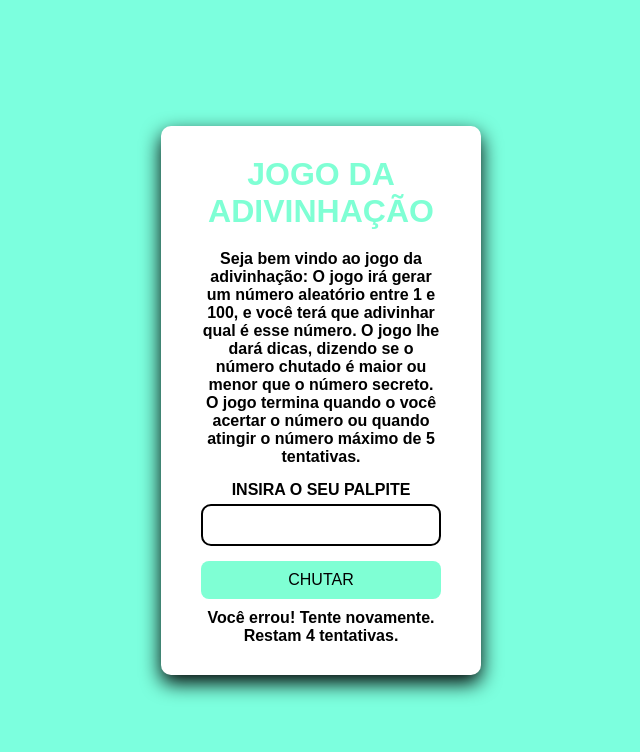
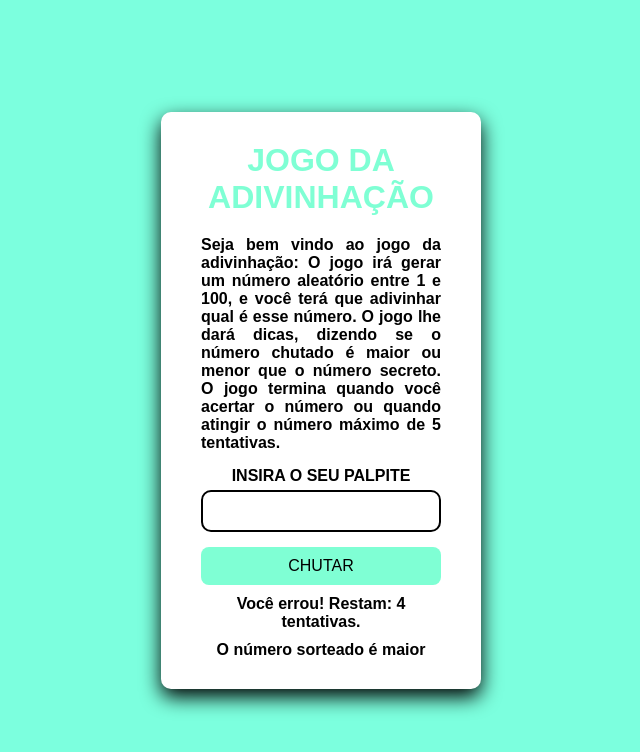
Before and after one commit to MarcoAlberton/Jogo-da-adivinha--o, a plain HTML site: page index.html in a window 1280 px wide. Both pictures are taken after a click on the button "CHUTAR". Shown: the whole page, without its empty margins (319-959 px from the left). Drawn offline with Linux system fonts and the light colour scheme.

Commit message:
Atualizações no código JS e inserção de comentários

```diff
--- a/index.html
+++ b/index.html
@@ -11,18 +11,21 @@
 
 
 <body>
-
+    <!--- DIV com as informações sobre o jogo e o input aonde os dados inseridos pelo usuário serão recebidos -->
     <div class="container">
         <h1> JOGO DA ADIVINHAÇÃO </h1>
 
-        <p id="jogo"> Seja bem vindo ao jogo da adivinhação: O jogo irá gerar um número aleatório entre 1 e 100, e você terá que adivinhar qual é esse número. O jogo lhe dará dicas, dizendo se o número chutado é maior ou menor que o número secreto. O jogo termina quando o você acertar o número ou quando atingir o número máximo de 5 tentativas.</p>
+        <p id="jogo"> Seja bem vindo ao jogo da adivinhação: O jogo irá gerar um número aleatório entre 1 e 100, e você terá que adivinhar qual é esse número. O jogo lhe dará dicas, dizendo se o número chutado é maior ou menor que o número secreto. O jogo termina quando você acertar o número ou quando atingir o número máximo de 5 tentativas.</p>
 
         <label for="palpite"> INSIRA O SEU PALPITE </label>
         <input type="number" id="palpite">
 
+        <!-- Botão com onclick para quando o úsuario presionar executar a função do JS -->
         <button onclick="chuteNumero()"> CHUTAR </button>
 
+        <!-- tag p com ID para exibir as mensagens provenientes do JS -->
         <p id="mensagem"></p>
+        <p id="dicas"></p>
 
     </div>
 
--- a/script.js
+++ b/script.js
@@ -1,21 +1,33 @@
-let numeroAleatorio = 16;
+// Variavéis que geram um numero aleatório e define o número de tentativas
+let numeroAleatorio = Math.floor(Math.random() * 101);
 let tentativas = 5;
 
 function chuteNumero(){
+    // Variavéis criadas para capturar os valores inseridos pelo úsuario e exibir mensagens através do HMTL
     let chute = Number(document.getElementById("palpite").value);
     let mensagem = document.getElementById("mensagem");
+    let dicas = document.getElementById("dicas");
 
     if(tentativas > 0){
-        if(chute === numeroAleatorio){
-            mensagem.innerHTML = `Você acertou parabéns! O número correto era ${numeroAleatorio}`;
+        if(chute === numeroAleatorio){ // Bloco de código condicional para quando o úsuario acertar o resultado
+            mensagem.textContent = `Você acertou parabéns! O numero era ${numeroAleatorio}.`;
+            dicas.textContent = "";
             tentativas = 0;
-        } else{
+          } else {
             tentativas--;
-        if(tentativas > 0){
-            mensagem.innerHTML = `Você errou! Tente novamente. Restam ${tentativas} tentativas.`;
-        }   else{
-                mensagem.innerHTML = `Fim de jogo! As tentativas zeraram. O número era ${numeroAleatorio}`;
+            if(tentativas>0){
+                mensagem.textContent = `Você errou! Restam: ${tentativas} tentativas.`; // Bloco condicional para quando o úsuario errar, informar que o número está incorreto e exibir quantas tentativas restam
+                if (chute > numeroAleatorio){
+                dicas.textContent = " O número sorteado é menor! "; // Bloco condicional que exibe uma dica caso o chute do úsuario seja maior que o numero sorteado
+                } else{
+                dicas.textContent = " O número sorteado é maior"; // Exibe uma dica informando que o chute foi menor que o número sorteado
+              }
+            }     else {
+                    mensagem.textContent = `Fim de jogo! O número era ${numeroAleatorio}`
+                    dicas.textContent = "" // Bloco de código para quando as tentativas zerarem, exibindo que o jogo finalizou e exibindo o número sorteado
+
             }
         }
+
     }
 }
--- a/style.css
+++ b/style.css
@@ -84,11 +84,11 @@ p{
 }
 
 #jogo{
-    text-align: center;
+    text-align: justify;
 }
 
-#dicas, #tentativas, #resultado{
-    text-align: left;
+#dicas, #mensagem{
+    text-align: center;
     color: rgb(0, 0, 0);
 }
 
```
